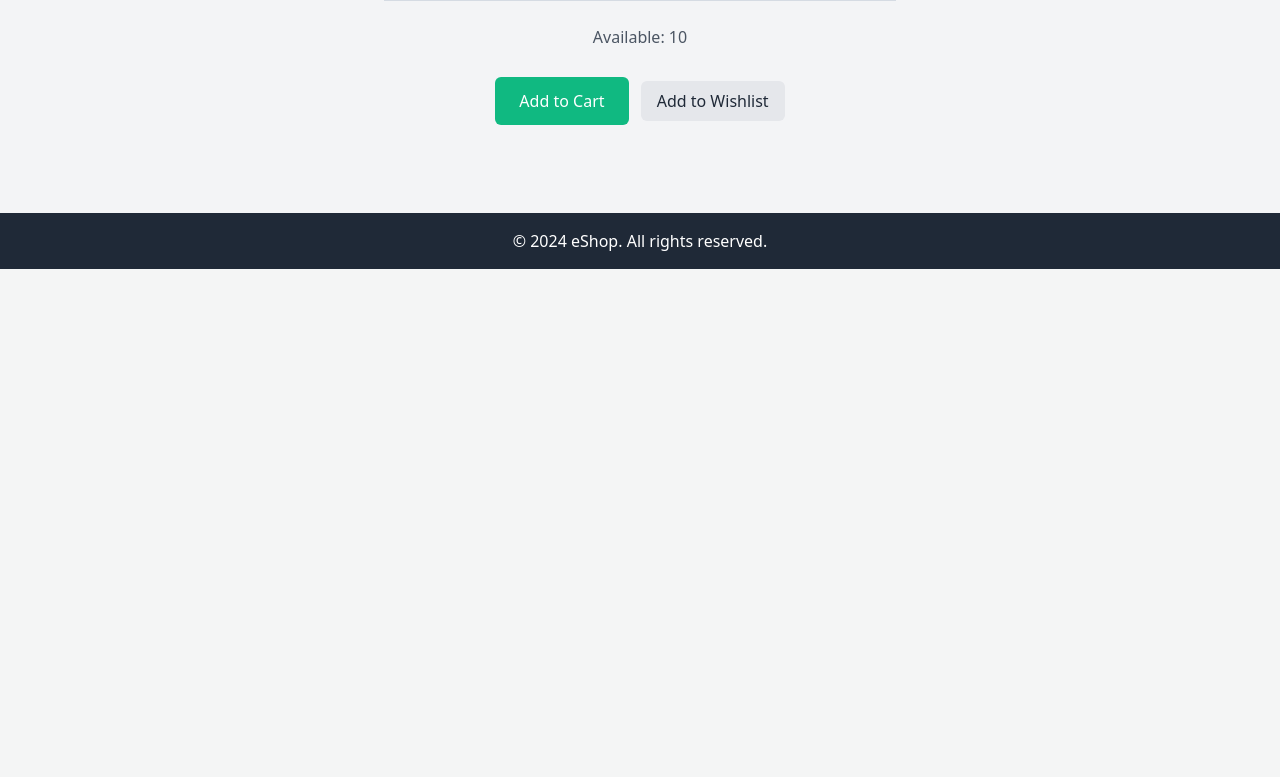
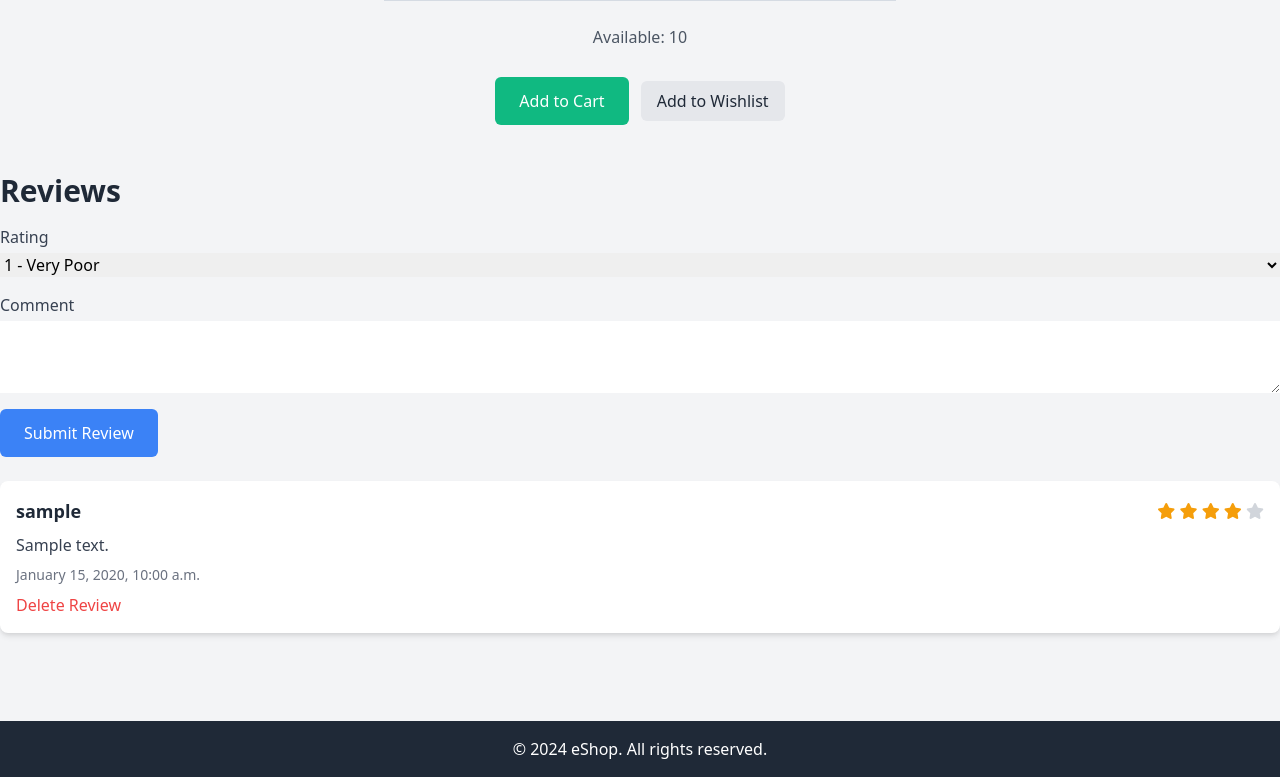
Before and after one commit to zimNMM/Ecommerce, a Django app: page /product/1/ in a window 1280 px wide. Shown: the part 647-1424 px from the top of the page. Before the commit the page ends 916 px from the top, so only its background shows below. Run offline with Django 5.2, Linux system fonts and the light colour scheme; a user stored in the database is signed in; tables that the repository leaves empty hold one stand-in row (values such as "Sample post"); grey boxes marked "Sample" are stand-in pictures.

Commit message:
added nikola's reviews

```diff
--- a/ecommerce/urls.py
+++ b/ecommerce/urls.py
@@ -40,7 +40,8 @@ urlpatterns = [
     path('wishlist/', views.wishlist, name='wishlist'),
     path('add-to-wishlist/<str:product_id>/', views.add_to_wishlist, name='add_to_wishlist'),
     path('remove-from-wishlist/<str:product_id>/', views.remove_from_wishlist, name='remove_from_wishlist'),
-
+    path('add-review/<str:product_id>/', views.add_review, name='add_review'),
+    path('delete-review/<int:review_id>/', views.delete_review, name='delete_review'),
 ]
 
 if settings.DEBUG:
--- a/shop/templates/shop/product.html
+++ b/shop/templates/shop/product.html
@@ -57,10 +57,63 @@
             </form>
             {% else %}
             <a href="{% url 'login'%}"><button type="submit" class="bg-green-500 text-white px-6 py-3 rounded-md">Add to Cart</button></a>
-
             {% endif %}
 
         </section>
+
+        <!-- Reviews Section -->
+        <section class="mb-12">
+            <h2 class="text-3xl font-bold text-gray-800 mb-4">Reviews</h2>
+            {% if user.is_authenticated %}
+            <form method="post" action="{% url 'add_review' product.product_id %}" class="mb-6">
+                {% csrf_token %}
+                <div class="mb-4">
+                    <label for="rating" class="block text-gray-700">Rating</label>
+                    <select name="rating" id="rating" class="block w-full mt-1">
+                        <option value="1">1 - Very Poor</option>
+                        <option value="2">2 - Poor</option>
+                        <option value="3">3 - Average</option>
+                        <option value="4">4 - Good</option>
+                        <option value="5">5 - Excellent</option>
+                    </select>
+                </div>
+                <div class="mb-4">
+                    <label for="comment" class="block text-gray-700">Comment</label>
+                    <textarea name="comment" id="comment" rows="3" class="block w-full mt-1"></textarea>
+                </div>
+                <button type="submit" class="bg-blue-500 text-white px-6 py-3 rounded-md">Submit Review</button>
+            </form>
+            {% else %}
+            <p class="text-gray-700 mb-6">You must be <a href="{% url 'login' %}" class="text-blue-500">logged in</a> to submit a review.</p>
+            {% endif %}
+
+            {% for review in product.reviews.all %}
+            <div class="bg-white shadow-md rounded-lg p-4 mb-4">
+                <div class="flex justify-between items-center mb-2">
+                    <div class="text-lg font-bold text-gray-800">{{ review.user.username }}</div>
+                    <div class="text-gray-600">
+                        {% for i in "12345" %}
+                            {% if forloop.counter <= review.rating %}
+                                <i class="fas fa-star text-yellow-500"></i>
+                            {% else %}
+                                <i class="fas fa-star text-gray-300"></i>
+                            {% endif %}
+                        {% endfor %}
+                    </div>
+
+                </div>
+                <div class="text-gray-700 mb-2">{{ review.comment }}</div>
+                <div class="text-gray-500 text-sm">{{ review.created_at|date:"F j, Y, g:i a" }}</div>
+                {% if review.user == user %}
+                <form method="post" action="{% url 'delete_review' review.id %}">
+                    {% csrf_token %}
+                    <button type="submit" class="text-red-500 mt-2">Delete Review</button>
+                </form>
+                {% endif %}
+            </div>
+            {% endfor %}
+        </section>
+
     </main>
 
     <!-- Footer -->
--- a/shop/views.py
+++ b/shop/views.py
@@ -5,7 +5,7 @@ from django.contrib.auth import authenticate
 from django.contrib import messages
 from shop.forms import OrderForm
 from .decorators import redirect_authenticated_user, login_required_user
-from .models import Order, OrderItem, Product, Cart, CartItem, Category,Wishlist,WishlistItem
+from .models import Order, OrderItem, Product, Cart, CartItem, Category,Wishlist,WishlistItem, Review
 # Create your views here.
 
 @login_required_user
@@ -13,6 +13,34 @@ def my_orders(request):
     orders = Order.objects.filter(user=request.user).order_by('-created_at')
     return render(request, 'shop/my_orders.html', {'orders': orders})
 
+@login_required_user
+def add_review(request, product_id):
+    product = get_object_or_404(Product, product_id=product_id)
+    if request.method == 'POST':
+        rating = request.POST.get('rating')
+        comment = request.POST.get('comment')
+        existing_review = Review.objects.filter(product=product, user=request.user).first()
+        if existing_review:
+            messages.error(request, "You have already submitted a review for this product.")
+        else:
+            review = Review.objects.create(
+                product=product,
+                user=request.user,
+                rating=rating,
+                comment=comment
+            )
+            messages.success(request, "Your review has been added.")
+    return redirect('product_detail', product_id=product_id)
+
+@login_required_user
+def delete_review(request, review_id):
+    review = get_object_or_404(Review, id=review_id)
+    if request.user == review.user:
+        review.delete()
+        messages.success(request, "Your review has been deleted.")
+    else:
+        messages.error(request, "You cannot delete this review.")
+    return redirect('product_detail', product_id=review.product.product_id)
 #index view
 def index(request):
     return render(request, 'shop/index.html')
```
